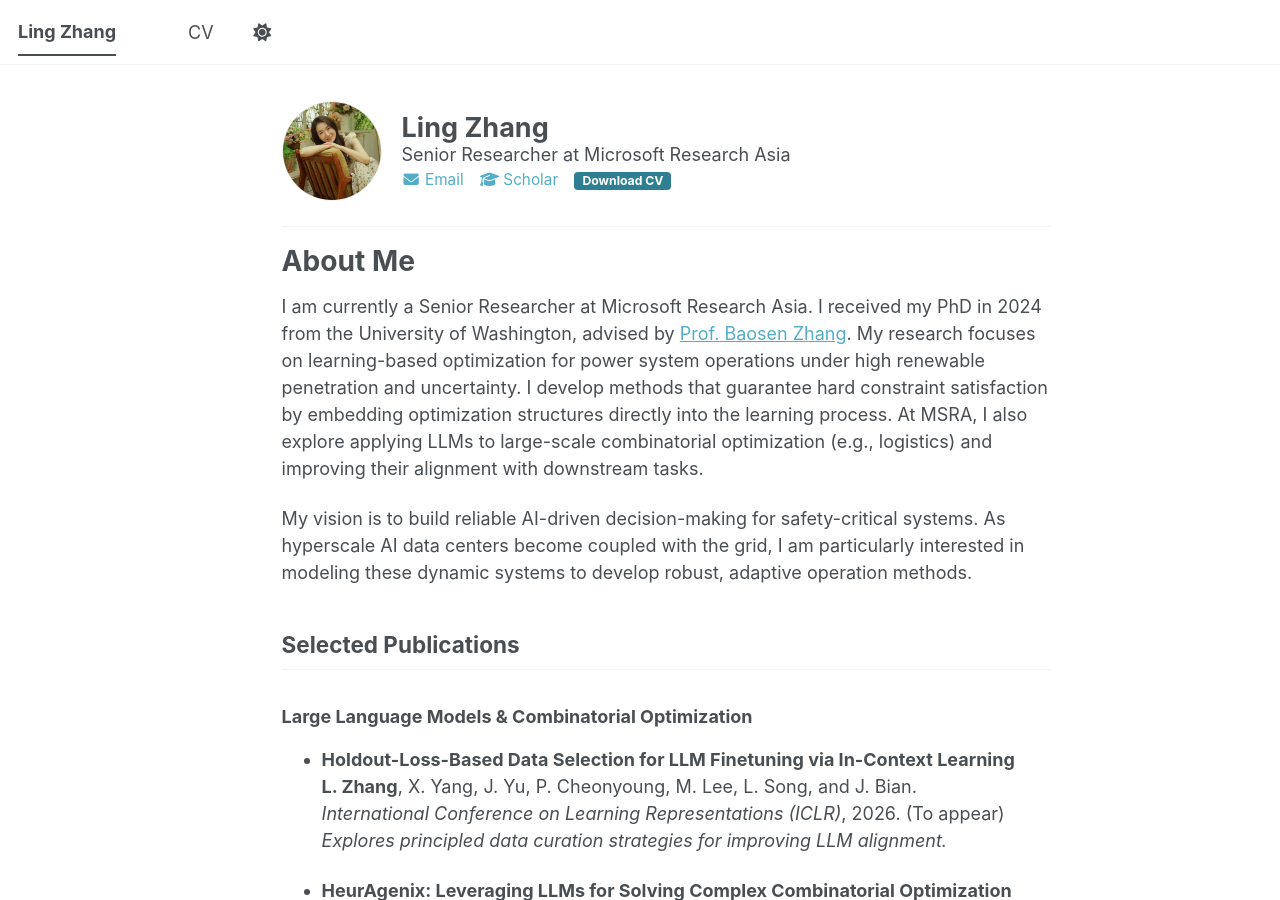
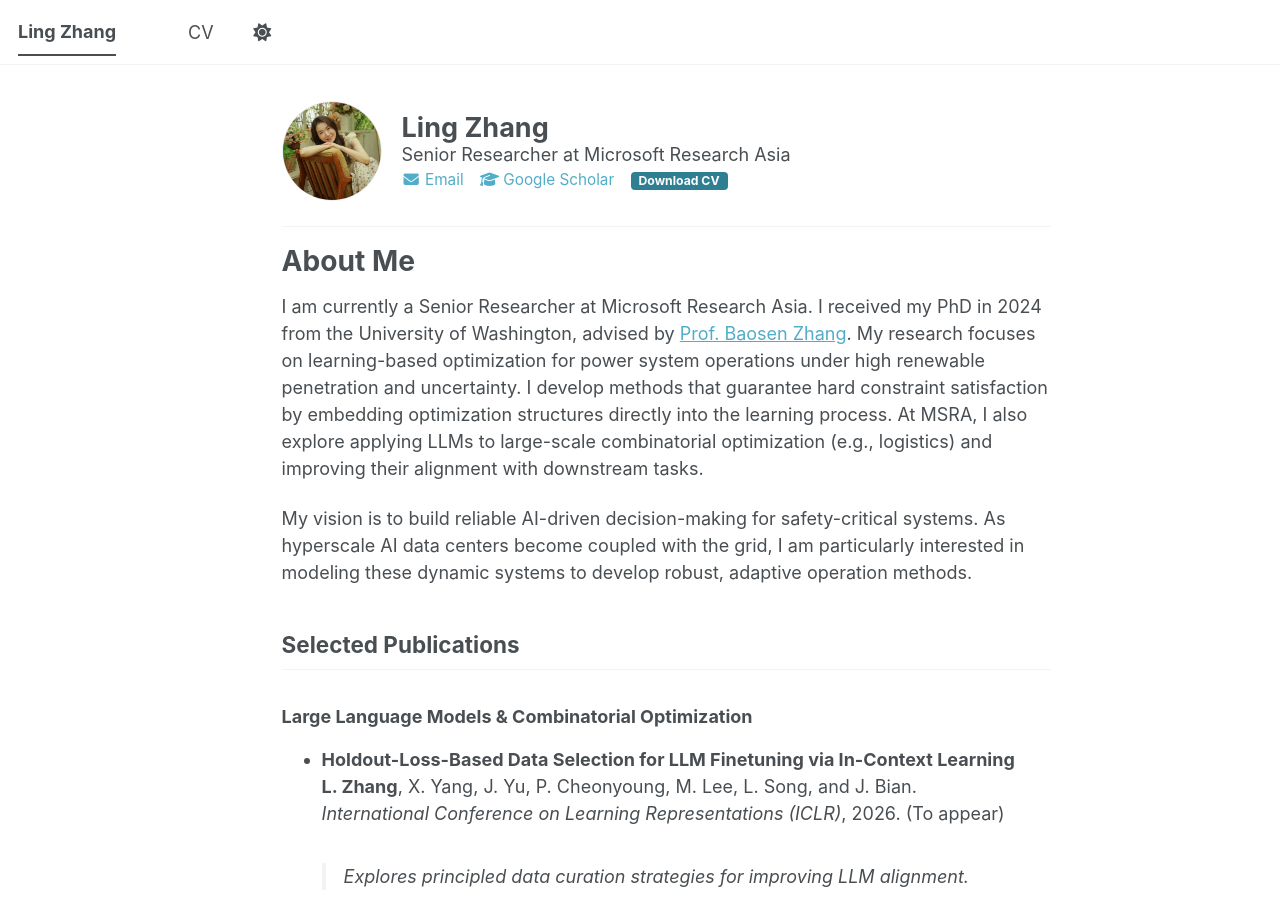
Before and after one commit to sweet-tea-olive/zhangling, a Jekyll site: the page built from _pages/about.md, in a window 1280 px wide and 900 px high. Built offline with Jekyll 4.4.1, drawn with Linux system fonts in a browser that asks for light colours; a script bundle is joined from its source files by our own code; library files that are not in the unit come from our copies.

Commit message:
Update about.md

```diff
--- a/_pages/about.md
+++ b/_pages/about.md
@@ -79,7 +79,7 @@ classes: wide
         <i class="fas fa-fw fa-envelope"></i> Email
       </a>
       <a href="https://scholar.google.com/citations?user=JzRpUcMAAAAJ" target="_blank" rel="noopener noreferrer">
-        <i class="fas fa-fw fa-graduation-cap"></i> Scholar
+        <i class="fas fa-fw fa-graduation-cap"></i> Google Scholar
       </a>
       <a href="/files/my_cv.pdf" target="_blank" rel="noopener noreferrer" class="btn btn--info" style="margin: 0; padding: 2px 8px; font-size: 0.8em; border-radius: 4px; color: white !important;">
         Download CV
@@ -102,12 +102,12 @@ My vision is to build reliable AI-driven decision-making for safety-critical sys
 *   **Holdout-Loss-Based Data Selection for LLM Finetuning via In-Context Learning**
     **L. Zhang**, X. Yang, J. Yu, P. Cheonyoung, M. Lee, L. Song, and J. Bian.
     *International Conference on Learning Representations (ICLR)*, 2026. (To appear)
-    *Explores principled data curation strategies for improving LLM alignment.*
+    > Explores principled data curation strategies for improving LLM alignment.
 
 *   **HeurAgenix: Leveraging LLMs for Solving Complex Combinatorial Optimization Challenges**
     X. Yang, **L. Zhang**, H. Qian, L. Song, and J. Bian.
     *arXiv preprint: 2506.15196*, 2025.
-    *Uses LLMs to generate and evolve heuristic programs for large-scale combinatorial optimization.*
+    <br><small>Uses LLMs to generate and evolve heuristic programs for large-scale combinatorial optimization.</small>
 
 ### Learning-based Optimization for Power Systems
 *   **An Efficient Learning‑based Solver for Two‑stage DC Optimal Power Flow with Feasibility Guarantees**
```
